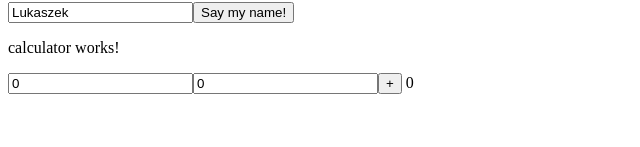
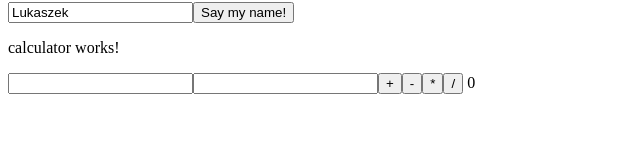
Before and after one commit to enkidumac/cm2021angular, an Angular app in the folder cmAngular/: page / in a window 1280 px wide. Shown: the part 153-300 px from the top of the page, without its empty margins (0-640 px from the left). Built offline with nearby package versions, Linux system fonts and the light colour scheme.

Commit message:
calculator

```diff
--- a/cmAngular/src/app/calculator/calculator.component.html
+++ b/cmAngular/src/app/calculator/calculator.component.html
@@ -3,4 +3,8 @@
 <input [(ngModel)] = "value2" type = "number">
 
 <button (click) = "plus()">+</button>
+<button (click) = "minus()">-</button>
+<button (click) = "multiplic()">*</button>
+<button (click) = "division()">/</button>
+
 {{result}}
--- a/cmAngular/src/app/calculator/calculator.component.ts
+++ b/cmAngular/src/app/calculator/calculator.component.ts
@@ -7,8 +7,8 @@ import { Component, OnInit } from '@angular/core';
 })
 export class CalculatorComponent implements OnInit {
 
-  value1: number = 0;
-  value2: number = 0;
+  value1?: number;
+  value2?: number;
   result: number = 0;
 
     constructor() { }
@@ -17,7 +17,35 @@ export class CalculatorComponent implements OnInit {
   }
 
   plus(){
+   if(this.value1 &&  this.value2){
+
     this.result = this.value1 + this.value2;
+
+   }
+  }
+
+  minus(){
+    if(this.value1 &&  this.value2){
+
+      this.result = this.value1 - this.value2;
+
+     }
+  }
+
+  multiplic(){
+    if(this.value1 &&  this.value2){
+
+      this.result = this.value1 * this.value2;
+
+     }
+  }
+
+  division(){
+    if(this.value1 &&  this.value2){
+
+      this.result = this.value1 / this.value2;
+
+     }
   }
 
 }
--- /dev/null
+++ b/cmAngular/src/app/list/list.component.html
@@ -0,0 +1,6 @@
+<p>list works!</p>
+<ul>
+  <li>Coffee</li>
+  <li>Tea</li>
+  <li>Coca Cola</li>
+</ul>
```
Also changed, not shown: cmAngular/src/app/list/list.component.ts (added, +15 -0 lines), cmAngular/src/app/list/list.component.css (added), 2 other files (tests, documents, lock files or other folders).
